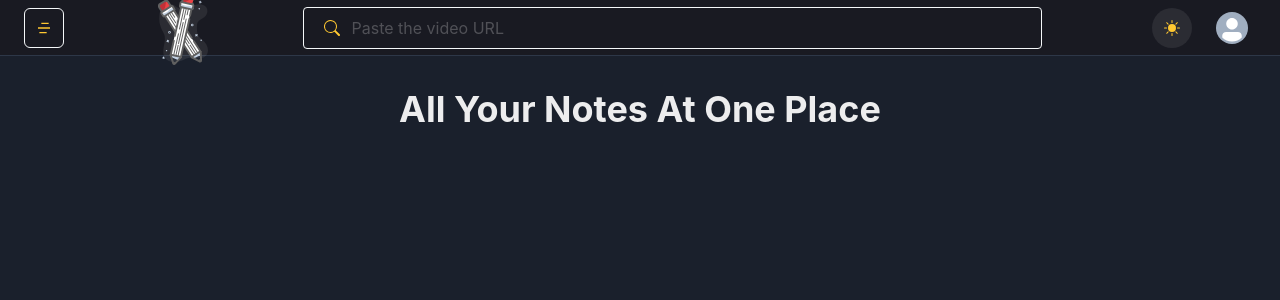
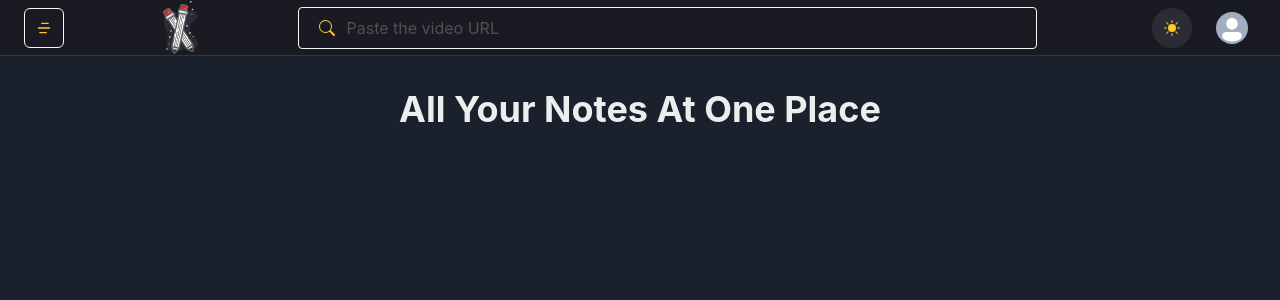
Before and after one commit to SAYUK09/Notevid, a Next.js app: page /history in a window 1280 px wide. Shown: the top 300 px of the page. Built offline with nearby package versions, Linux system fonts and the light colour scheme.

Commit message:
fixing breaking typscript redux `Provider` Error

```diff
--- a/components/navbar.tsx
+++ b/components/navbar.tsx
@@ -107,7 +107,7 @@ export function Navbar() {
 
       <Box display={{ base: "none", md: "flex" }} cursor={"pointer"}>
         <Link href="/">
-          <Image width={50} height={50} src={Logo} alt="logo" />
+          <Image width={35} height={35} src={Logo} alt="logo" />
         </Link>
       </Box>
 
@@ -124,9 +124,7 @@ export function Navbar() {
           <DrawerHeader>
             <Flex align="center" cursor={"pointer"}>
               <Link href="/">
-                <a>
-                  <Image width={50} height={50} src={Logo} alt="logo" />
-                </a>
+                <Image width={35} height={35} src={Logo} alt="logo" />
               </Link>
             </Flex>
           </DrawerHeader>
--- a/package.json
+++ b/package.json
@@ -12,8 +12,7 @@
     "@chakra-ui/react": "^2.8.2",
     "@emotion/react": "^11.11.3",
     "@emotion/styled": "^11.11.0",
-    "@reduxjs/toolkit": "^1.7.1",
-    "@types/react-redux": "^7.1.22",
+    "@reduxjs/toolkit": "^2.1.0",
     "axios": "^0.24.0",
     "firebase": "^9.5.0",
     "framer-motion": "^11.0.3",
@@ -31,6 +30,7 @@
   "devDependencies": {
     "@types/node": "^20.11.9",
     "@types/react": "^18.2.48",
+    "@types/react-redux": "^7.1.33",
     "eslint": "7",
     "eslint-config-next": "^14.1.0",
     "typescript": "^5.3.3"
--- a/pages/_app.tsx
+++ b/pages/_app.tsx
@@ -5,6 +5,7 @@ import { AuthProvider } from "../context/authContext";
 import { theme } from "../utlis/chakraTheme";
 import { store } from "../redux/store";
 import { Provider } from "react-redux";
+
 
 function MyApp({ Component, pageProps }: AppProps) {
   return (
--- a/pages/index.tsx
+++ b/pages/index.tsx
@@ -13,9 +13,7 @@ export async function getServerSideProps() {
 export default function Page({ videos }: { videos: IVideo[] }) {
   return (
     <Box backgroundColor={useColorModeValue("gray.100", "black.100")}>
-      <head>
-        <title>NoteVid</title>
-      </head>
+      <title>NoteVid</title>
 
       <Navbar />
 
```
Also changed, not shown: 1 other file (tests, documents, lock files or other folders).
